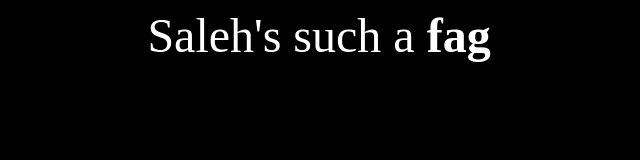
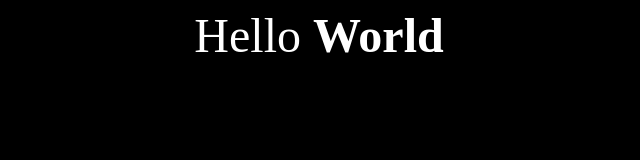
Before and after one commit to Abdullah-Ghani/Cluster, a plain HTML site: page index.html in a window 1280 px wide. Shown: the whole page, without its empty margins (321-961 px from the left). Drawn offline with Linux system fonts and the light colour scheme.

Commit message:
Update index.html
last change

```diff
--- a/index.html
+++ b/index.html
@@ -3,7 +3,7 @@
 Java in Aerodynamics
 </title>
 <body>
- <font size="20">Saleh's such a <b>fag</b></font>
+ <font size="20">Hello <b>World</b></font>
 </body>
 <style>
 	body{
```
